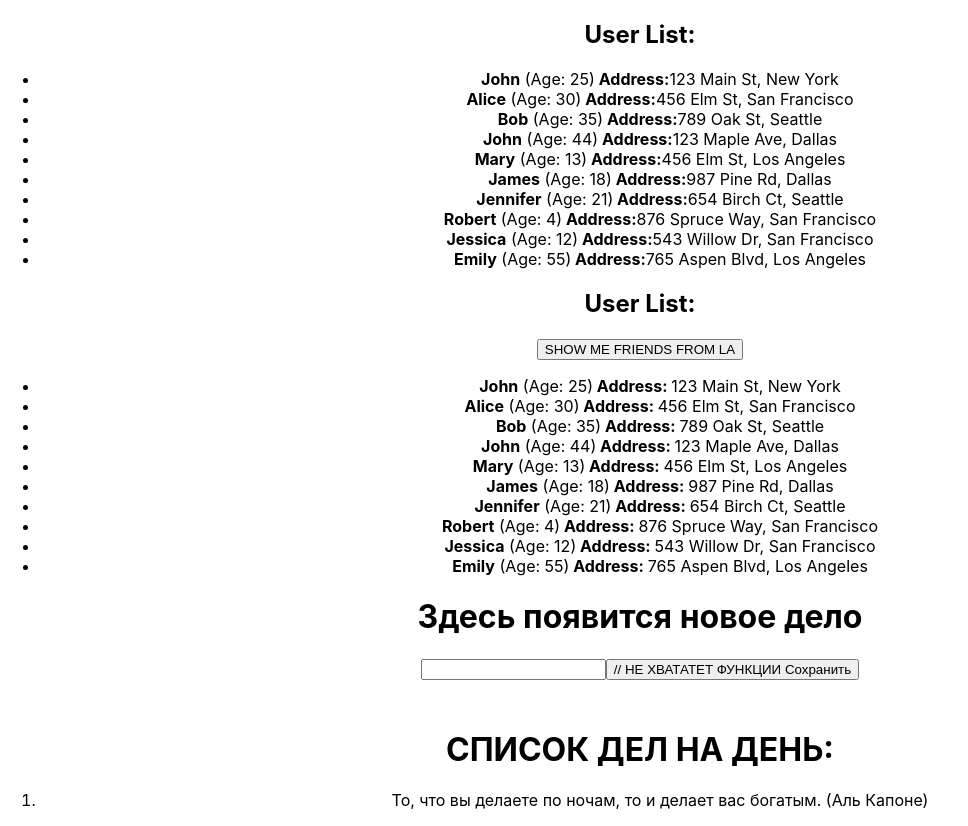
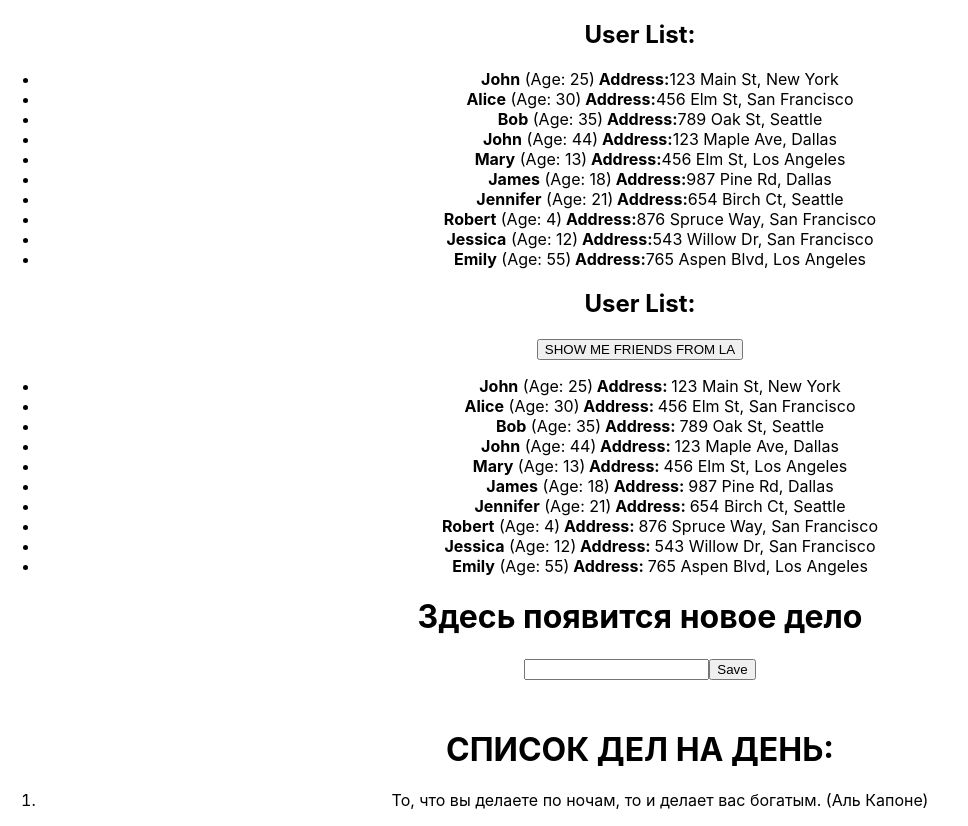
Before and after one commit to yuliabalkiss/homework-front, a React (Create React App) app in the folder homework-front-main/: page / in a window 1280 px wide. Shown: the whole page, without its empty margins (0-968 px from the left). Built offline with nearby package versions, Linux system fonts and the light colour scheme.

Commit message:
button name changed

```diff
--- a/homework-front-main/src/HW/3/HW3.tsx
+++ b/homework-front-main/src/HW/3/HW3.tsx
@@ -38,8 +38,7 @@
 
       <input id={'hw03-input'} type="text" value={currentText} onChange={handleChange} />
 
-      <button id={'hw03-button'} onClick={handleSave}> // НЕ ХВАТАТЕТ ФУНКЦИИ
-        Сохранить
+      <button id={'hw03-button'} onClick={handleSave}> Save
       </button>
 
       <h1 style={{ marginTop: '50px' }}>СПИСОК ДЕЛ НА ДЕНЬ:</h1>
```
